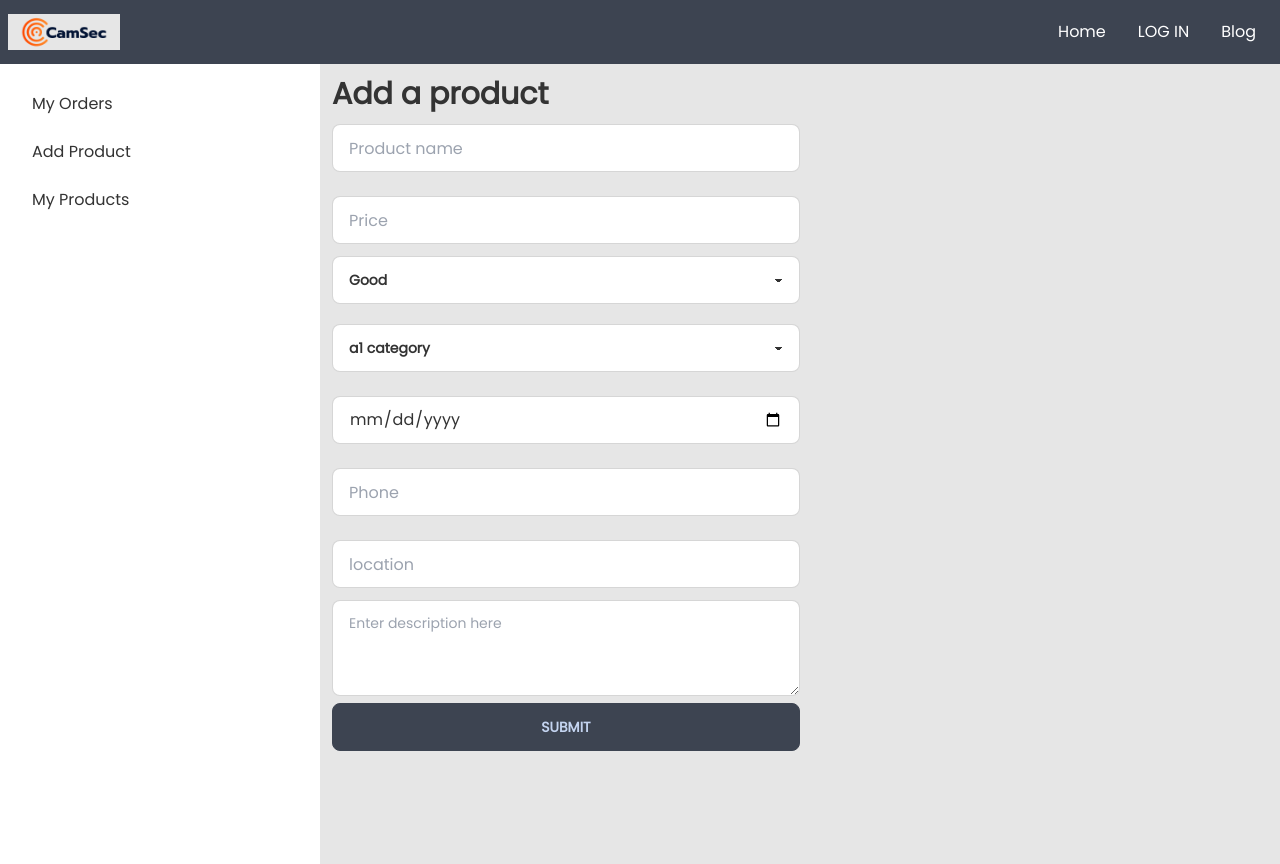
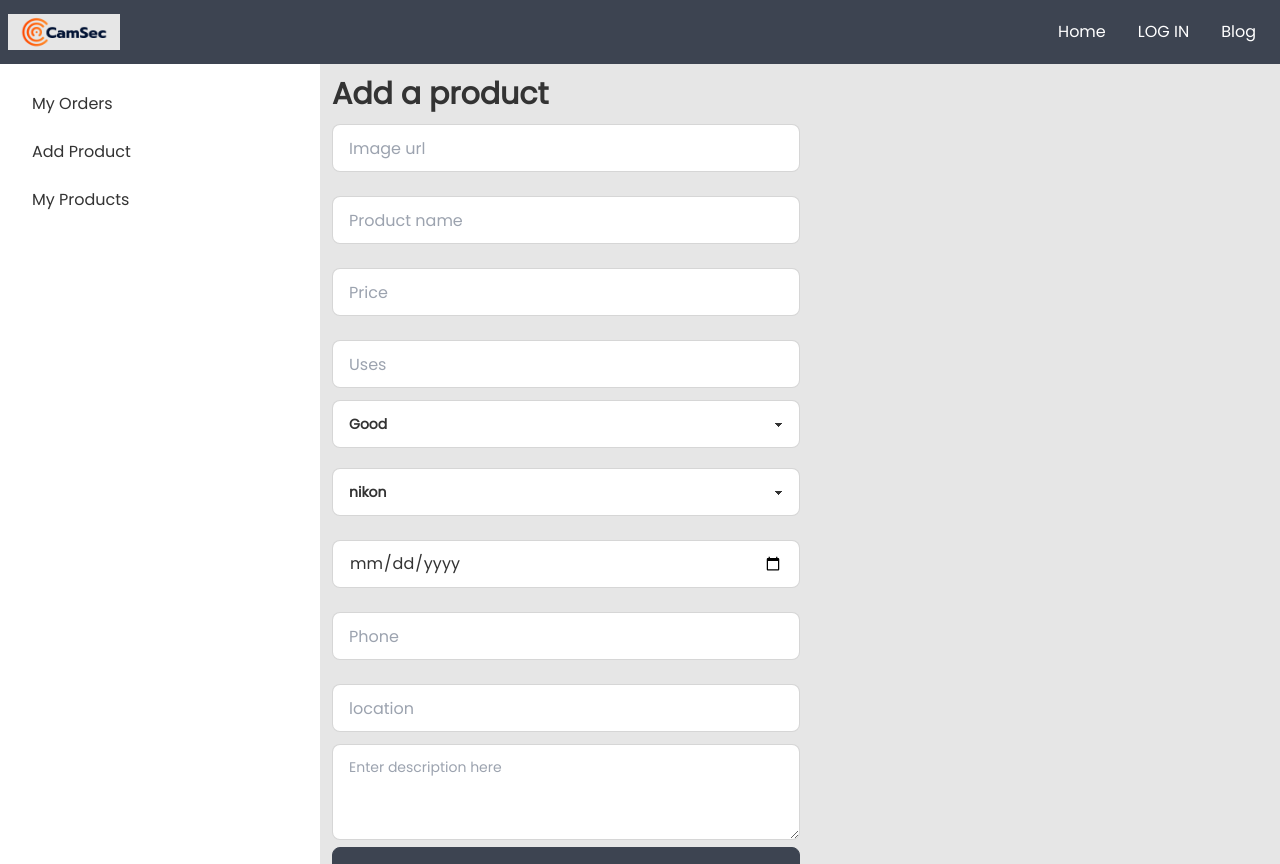
Before and after one commit to zahid4523114/Used-products-resale-clients-side, a React (Create React App) app: page /dashBoard/addProduct in a window 1280 px wide. Built offline with nearby package versions, Linux system fonts and the light colour scheme; no server answers.

Commit message:
product-add-to-category-route

```diff
--- a/src/Components/AddProduct/AddProduct.js
+++ b/src/Components/AddProduct/AddProduct.js
@@ -3,30 +3,34 @@ import toast from "react-hot-toast";
 import { useNavigate } from "react-router-dom";
 import { AuthContext } from "../Context/ContextProvider";
 
-const AddProduct = () => {
+const AddProduct = ({ setAddedProduct }) => {
   const { user } = useContext(AuthContext);
   const navigate = useNavigate();
   const handleAddProduct = (event) => {
     event.preventDefault();
     const form = event.target;
     const name = form.name.value;
+    const image = form.image.value;
     const price = form.price.value;
+    const uses = form.uses.value;
     const review = form.review.value;
     const category = form.category.value;
     const date = form.date.value;
     const phone = form.phone.value;
-    const location = form.location.value;
+    const loaction = form.location.value;
     const description = form.description.value;
 
     const addProductData = {
       email: user?.email,
-      name,
-      price,
+      photo: image,
+      title: name,
+      resalePrice: price,
+      categoryName: category,
+      uses,
       review,
-      category,
       date,
       phone,
-      location,
+      loaction,
       description,
     };
 
@@ -41,10 +45,20 @@ const AddProduct = () => {
       .then((res) => res.json())
       .then((data) => {
         if (data.acknowledged) {
-          toast.success("Product added successfully");
-          form.reset();
-          navigate("/dashBoard/myProducts");
-          console.log(data);
+          fetch(`http://localhost:5000/products`, {
+            method: "POST",
+            headers: {
+              "Content-Type": "application/json",
+            },
+            body: JSON.stringify(addProductData),
+          })
+            .then((res) => res.json())
+            .then((data) => {
+              toast.success("Product added successfully");
+              form.reset();
+              navigate("/dashBoard/myProducts");
+              console.log(data);
+            });
         }
       });
   };
@@ -52,6 +66,13 @@ const AddProduct = () => {
     <div className="p-3">
       <h1 className="font-bold text-3xl">Add a product</h1>
       <form onSubmit={handleAddProduct} className="lg:w-1/2 w-full  ">
+        <input
+          required
+          name="image"
+          type="text"
+          placeholder="Image url"
+          className=" input-bordered my-3 input w-full "
+        />
         <input
           required
           name="name"
@@ -66,14 +87,21 @@ const AddProduct = () => {
           placeholder="Price"
           className=" input-bordered my-3 input w-full "
         />
+        <input
+          required
+          name="uses"
+          type="number"
+          placeholder="Uses"
+          className=" input-bordered my-3 input w-full "
+        />
         <select name="review" className="select select-bordered w-full mb-5">
           <option>Good</option>
           <option>Bad</option>
         </select>
         <select name="category" className="select select-bordered w-full mb-3">
-          <option>a1 category</option>
-          <option>b2 category</option>
-          <option>c3 category</option>
+          <option>nikon</option>
+          <option>sony</option>
+          <option>canon</option>
         </select>
 
         <input
--- a/src/Components/AllProducts/AllProducts.js
+++ b/src/Components/AllProducts/AllProducts.js
@@ -1,5 +1,6 @@
 import React, { useContext, useState } from "react";
 import { useLoaderData } from "react-router-dom";
+import AddProduct from "../AddProduct/AddProduct";
 import BookingModal from "../BookingModal/BookingModal";
 import { AuthContext } from "../Context/ContextProvider";
 
@@ -29,9 +30,14 @@ const AllProducts = () => {
                   ? product.uses + "year"
                   : product.uses + "years"}
               </h3>
-              <h3 className="font-bold">
-                OriginalPrice: {product.originalPrice}
-              </h3>
+              {product.originalPrice ? (
+                <h3 className="font-bold">
+                  OriginalPrice: {product.originalPrice}
+                </h3>
+              ) : (
+                <h3>no price added</h3>
+              )}
+
               <h3 className="font-bold">ResalePrice: {product.resalePrice}</h3>
               <h3 className="font-bold">Location: {product.loaction}</h3>
               <h3 className="font-bold">Date: {product.date}</h3>
--- a/src/Components/Home/Home.js
+++ b/src/Components/Home/Home.js
@@ -74,7 +74,7 @@ const Home = () => {
                     </h2>
                     <p>{category.categoryDes}</p>
                     <div className="card-actions justify-end">
-                      <Link to={`/category/${category.categoryId}`}>
+                      <Link to={`/category/${category.categoryName}`}>
                         <button className="btn btn-primary text-white">
                           See category
                         </button>
```
